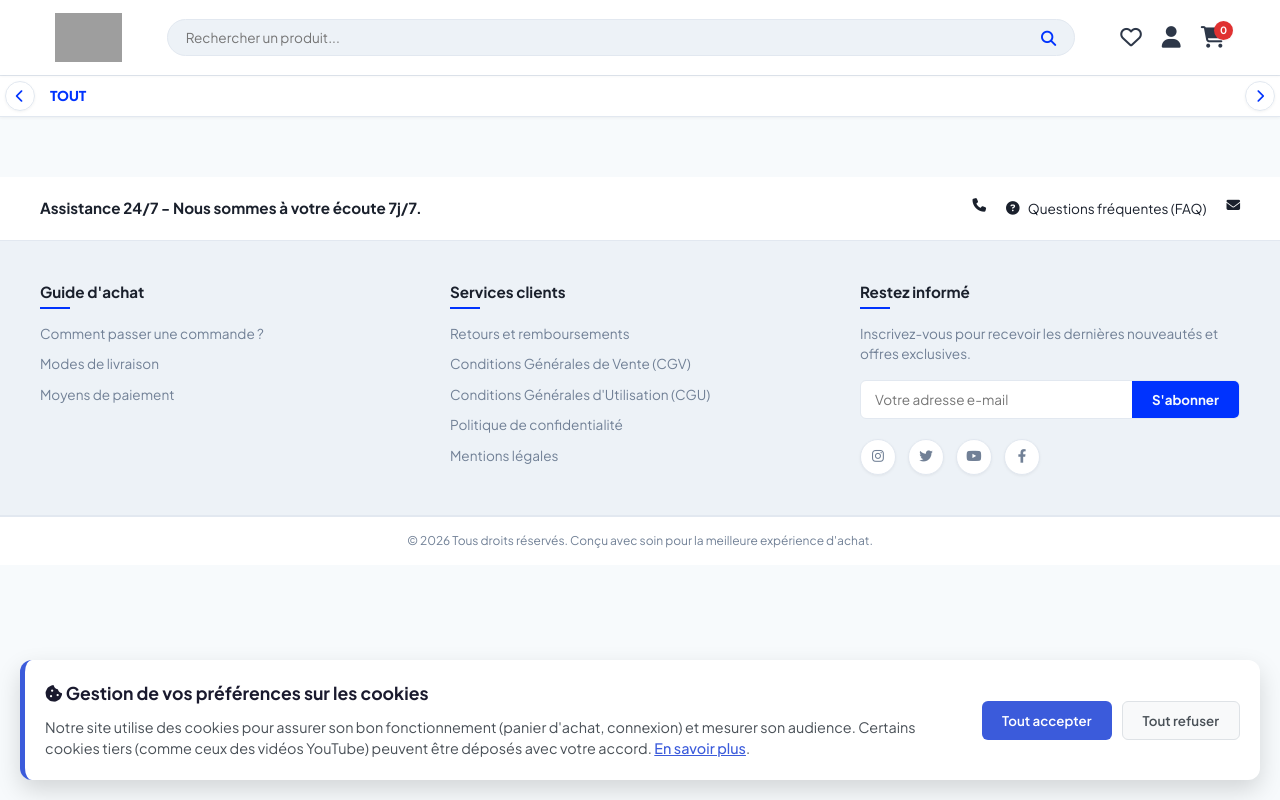
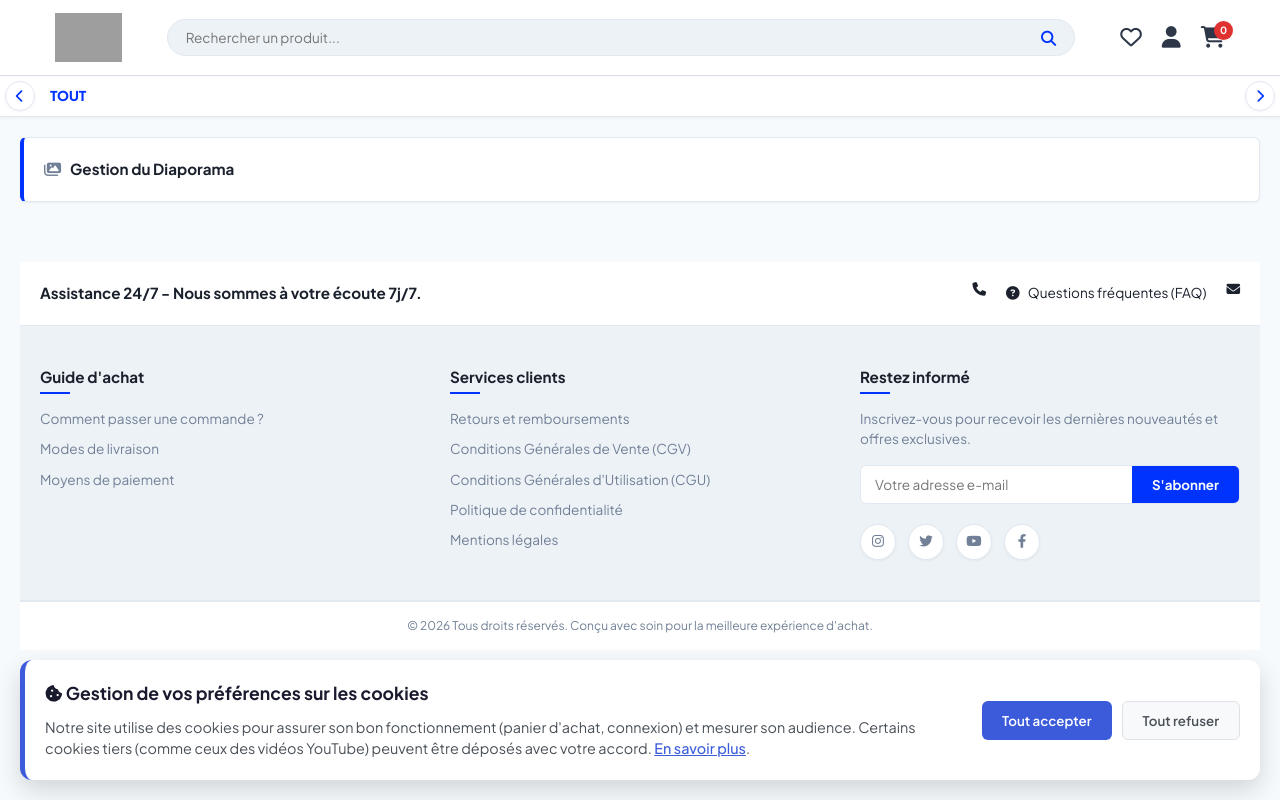
Before and after one commit to jawad-zafari/maboutique, a PHP site: the page made by views/admin/admin_slider/slider.php in a window 1280 px wide. Run offline with PHP 8.4, Linux system fonts and the light colour scheme; the template is opened without the code that fills it, so the values that code supplies are empty; data comes from the database, SQL or seed files in the repository; some libraries are stand-ins or nearby versions; grey boxes are pictures that could not be loaded.

Commit message:
header de gestion des sliders

```diff
--- a/views/admin/admin_slider/slider.php
+++ b/views/admin/admin_slider/slider.php
@@ -4,3 +4,18 @@ $isEditMode = ($editSlider !== null);
 $sliders = $data['slider'] ?? [];
 $sId = (int)($editSlider['id'] ?? 0);
 ?>
+<div class="admin-container">
+
+    <header class="admin-header">
+        <div class="admin-breadcrumb" aria-label="Fil d'Ariane">
+            <i class="fa-solid fa-images" aria-hidden="true"></i>
+            <?= $isEditMode ? "Modifier le Slide : " . $this->e($editSlider['title'] ?? '') : "Gestion du Diaporama" ?>
+        </div>
+        <?php if ($isEditMode): ?>
+            <div class="admin-actions">
+                <a href="<?= URL ?>AdminSlider/index" class="btn-admin-back" aria-label="Annuler l'édition et retourner">
+                    <i class="fa-solid fa-arrow-left" aria-hidden="true"></i> Retour
+                </a>
+            </div>
+        <?php endif; ?>
+    </header>
```
